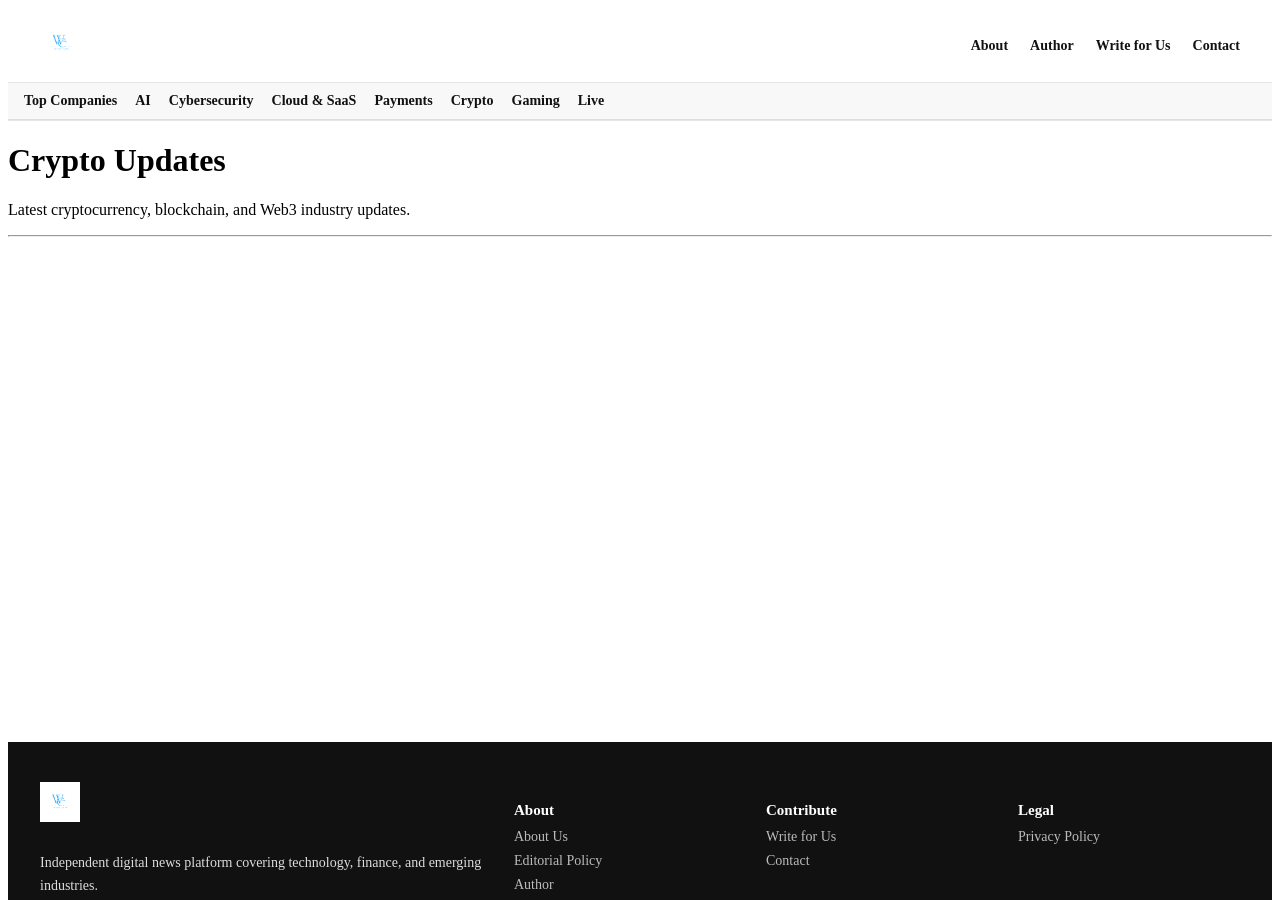
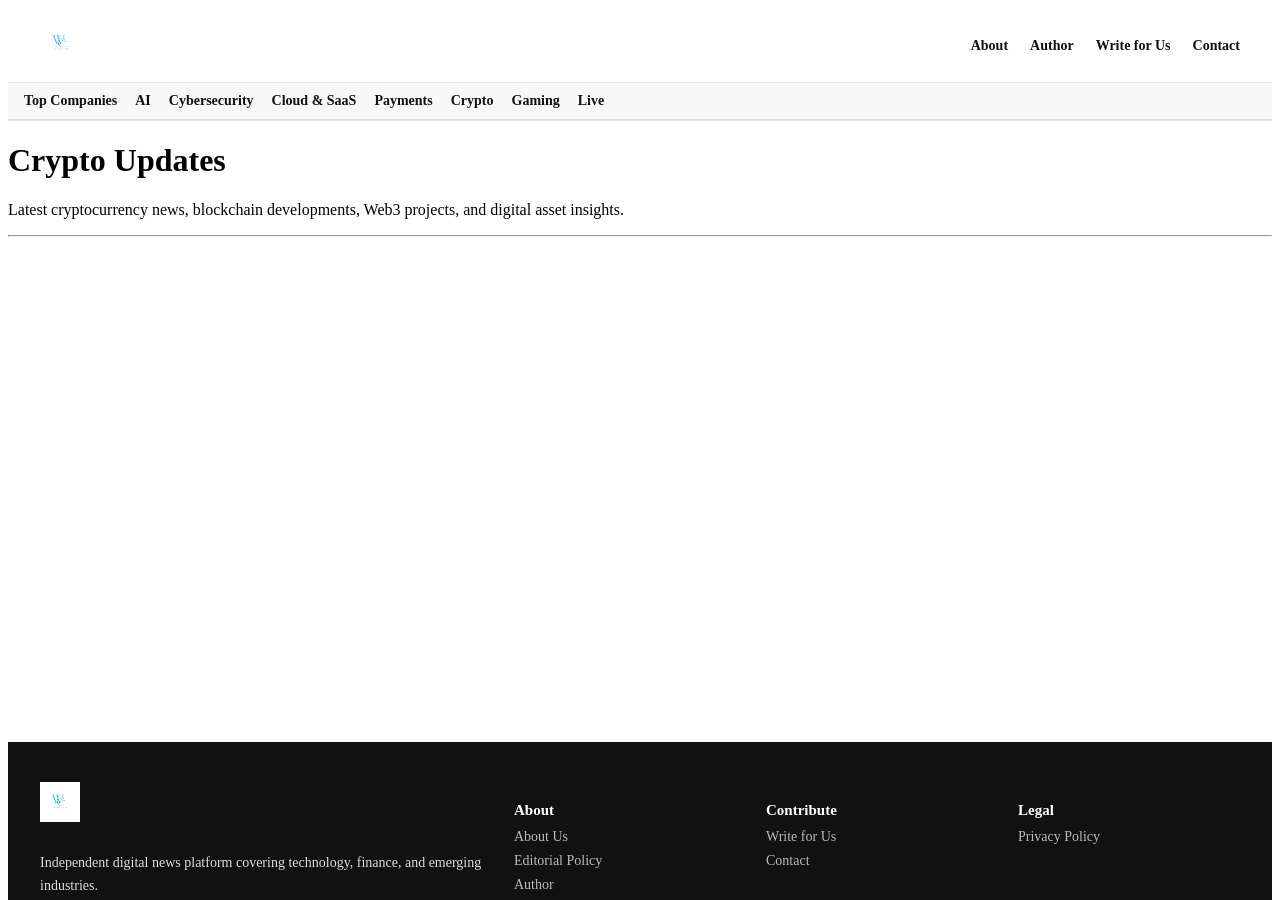
Before and after one commit to rinkeshjha623/winkcasa.com, a Jekyll site: the page built from categories/crypto-updates.md, in a window 1280 px wide and 900 px high. Built offline with Jekyll 4.4.1, drawn with Linux system fonts in a browser that asks for light colours.

Commit message:
Update crypto-updates.md

```diff
--- a/categories/crypto-updates.md
+++ b/categories/crypto-updates.md
@@ -2,5 +2,5 @@
 layout: category
 title: Crypto Updates
 category: crypto-updates
-description: Latest cryptocurrency, blockchain, and Web3 industry updates.
+description: Latest cryptocurrency news, blockchain developments, Web3 projects, and digital asset insights.
 ---
```
